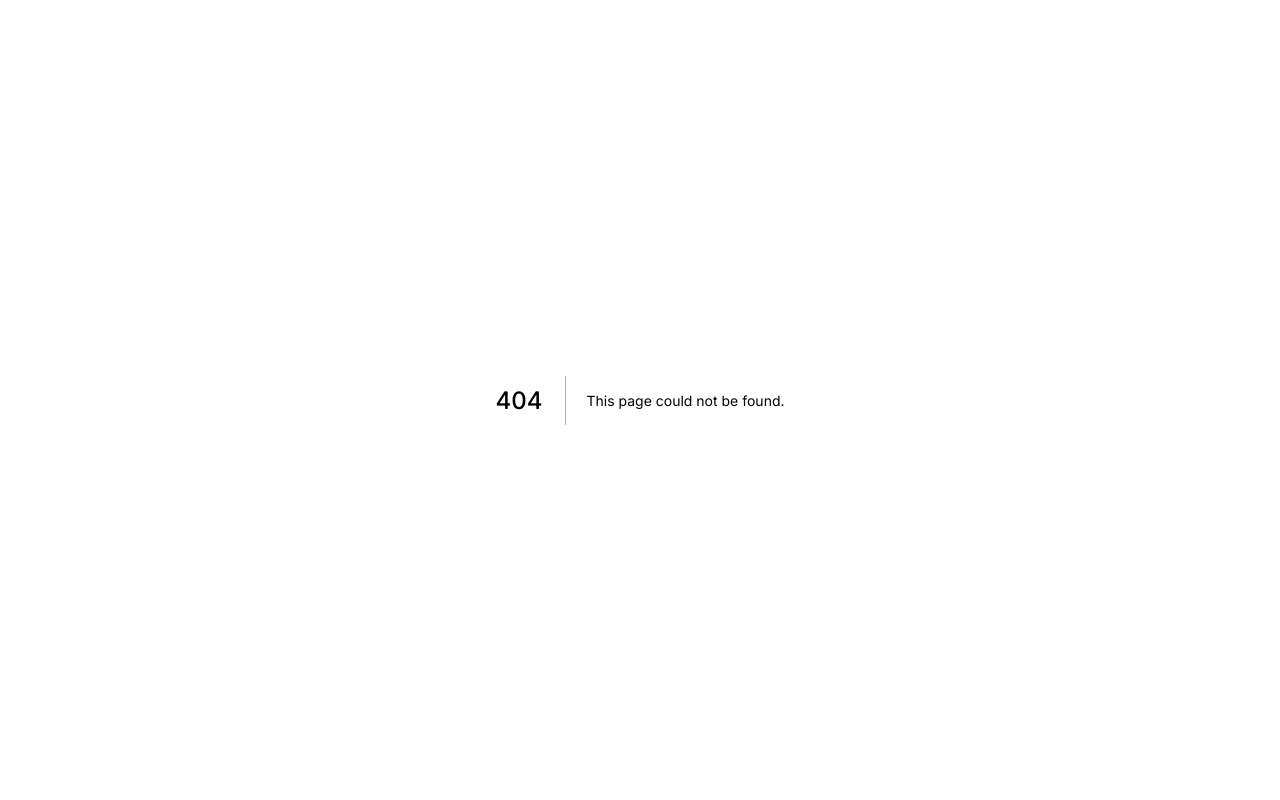
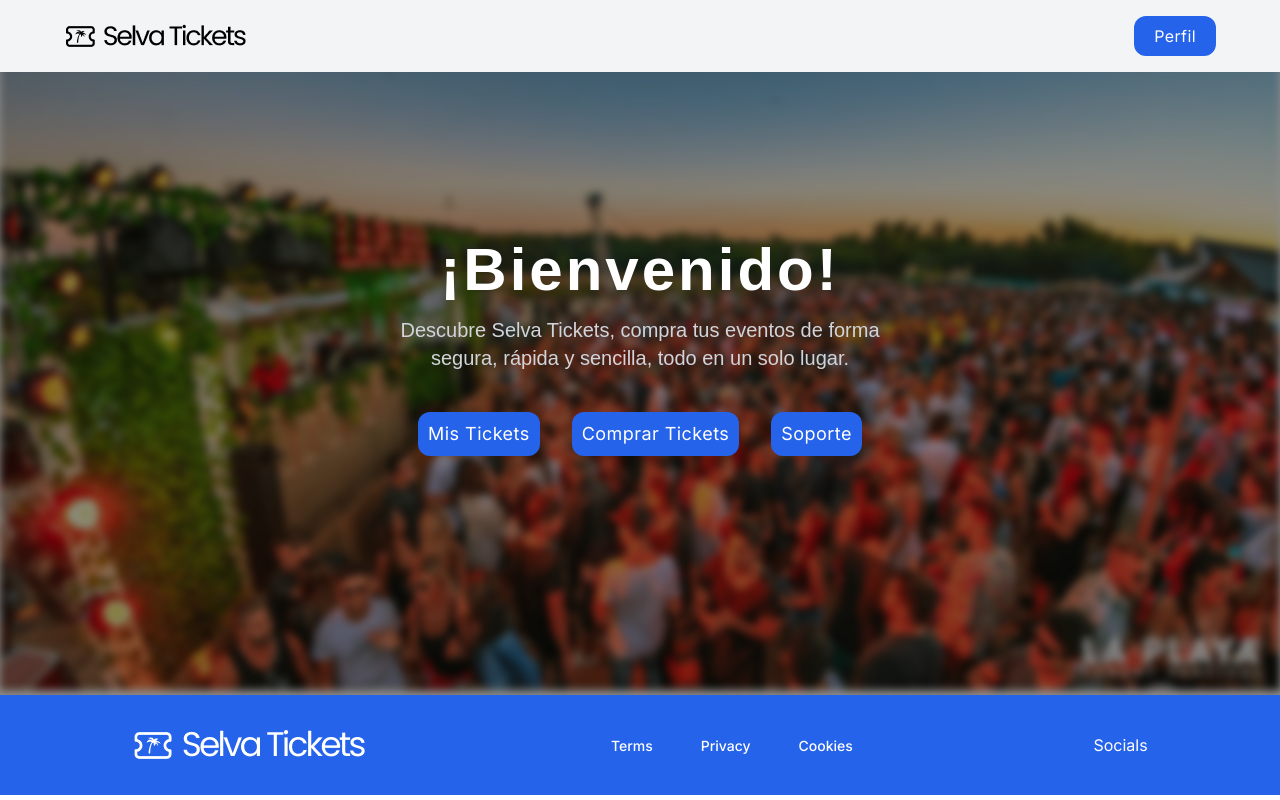
Before and after one commit to Paradis4432/ticketera, a Next.js app: page /home/logged in a window 1280 px wide. Before the commit this address had no page. Built offline with nearby package versions, Linux system fonts and the light colour scheme.

Commit message:
Home CSS
- new link to login, profile and logged home

```diff
--- /dev/null
+++ b/app/(home)/home/logged/page.tsx
@@ -0,0 +1,58 @@
+import React from 'react';
+import Link from 'next/link';
+import Image from 'next/image';
+import Buttons from '../../../components/ui/buttons';
+import logo from '../../../../assets/bynlogo.png';
+import bgImage from '../../../../assets/homebg.png';
+
+const Page = () => {
+  return (
+    <main>
+    <header className="w-full bg-gray-100 max-h-[72px] z-10 absolute top-0">
+        <nav className="max-w-[1440px] flex mx-auto justify-between items-center sm:px-16 px-6 py-3">
+            <Link href="/" className='flex max-h-[39px] w-auto'>
+                <Image src={logo} alt="Selva Tickets logo"/>
+            </Link>
+            <Buttons
+                text="Perfil"
+                containerStyle="bg-blue-600 text-white rounded-xl py-[8px] px-[20px] text-base font-normal tracking-wide"
+                navigateTo='/profile'
+            />
+        </nav>
+    </header>
+    <body>
+    <div className="w-full min-h-[695px] max-h-[995px] relative content-center bg-top bg-cover">
+            <Image className="z-0 max-h-[900px] w-full bg-custom-1 blur-sm" src={bgImage} alt="" />
+            <div className="absolute inset-0 bg-black opacity-45"></div>
+            <div className="absolute inset-0 flex flex-col items-center justify-center z-2">
+                <h1 className="z-10 font-bold text-center text-6xl text-white tracking-wider">
+                ¡Bienvenido!
+                </h1>
+                <h2 className="z-10 font-normal text-center text-xl text-gray-300 mt-3">
+                    Descubre Selva Tickets, compra tus eventos de forma <br /> segura, rápida y sencilla, todo en un solo lugar.
+                </h2>
+                <div className='gap-8 flex justify-center '>
+                <Buttons
+                 text="Mis Tickets"
+                 containerStyle="bg-blue-600 text-white rounded-xl mt-10 py-[8px] px-[10px] text-lg font-normal tracking-wide gap-[10px]"
+                 navigateTo='/'
+                />
+                <Buttons
+                 text="Comprar Tickets"
+                 containerStyle="bg-blue-600 text-white rounded-xl mt-10 py-[8px] px-[10px] text-lg font-normal tracking-wide gap-[10px]"
+                 navigateTo='/'
+                />
+                <Buttons
+                 text="Soporte"
+                 containerStyle="bg-blue-600 text-white rounded-xl mt-10 py-[8px] px-[10px] text-lg font-normal tracking-wide gap-[10px]"
+                 navigateTo='/'
+                />
+                </div>
+            </div>
+        </div>
+    </body>
+    </main>
+  )
+}
+
+export default Page
--- a/app/(home)/layout.tsx
+++ b/app/(home)/layout.tsx
@@ -1,12 +1,11 @@
 import {PropsWithChildren} from "react";
-import {Navbar} from "@/app/components/ui/navbar";
+import Navbar from "@/app/components/ui/navbar";
 import {Footer} from "@/app/components/ui/footer";
 
 export default function Home({children}: PropsWithChildren<{}>) {
     return (
         <html>
             <body>
-              <Navbar />
               {children}
               <Footer/>
             </body>
--- a/app/(home)/page.tsx
+++ b/app/(home)/page.tsx
@@ -2,6 +2,7 @@
 
 import Events from '@/app/components/ui/events';
 import Hero from '@/app/components/ui/hero';
+import Navbar from '@/app/components/ui/navbar';
 import { SearchBar } from '../components';
 import {useEffect, useState} from "react";
 import {fetchTop10Events} from "@/app/(home)/actions";
@@ -21,6 +22,7 @@ export default function Home() {
 
     return (
         <main>
+            <Navbar />
             <Hero/>
             <div className="w-full min-h-[112px] bg-gray-400 z-1 mt-0 flex items-center justify-start">
                 <div className="w-full text-white font-medium text-4xl overflow-hidden">
--- a/app/(login)/login/page.tsx
+++ b/app/(login)/login/page.tsx
@@ -1,11 +1,29 @@
-import { Navbar } from "@/app/components/ui/navbar"
+import  Navbar  from "@/app/components/ui/navbar"
+import { Buttons } from "@/app/components";
 
 function Page() {
     return (
         <main>
-            <Navbar />
+            <div className="w-full flex items-center justify-center h-[100vh] grid-cols-2">
+                <div className="bg-black w-[50%] h-[100vh]"> </div>
+                <div className="bg-white w-[50%] h-[100vh] content-center justify-center items-center">
+                    <h2 className="flex justify-center mb-3 ">Inicia Sesion</h2>
+                    <div className="flex justify-center">
+                        <Buttons
+                        text="Usuario Logueado"
+                        containerStyle="bg-blue-600 text-white rounded-xl py-[8px] px-[10px] text-lg font-normal tracking-wide gap-[10px] "
+                        navigateTo='/home/logged'
+                        />
+                        <Buttons
+                        text="Usuario No Logueado"
+                        containerStyle="bg-blue-600 text-white rounded-xl py-[8px] px-[10px] ml-[40px] text-lg font-normal tracking-wide gap-[10px]"
+                        navigateTo='/'
+                        />
+                    </div>
+                </div>
+            </div>
         </main>
     )
 }
 
-export default Page
+export default Page;
--- /dev/null
+++ b/app/(profile)/profile/page.tsx
@@ -0,0 +1,9 @@
+import React from 'react'
+
+const Page = () => {
+  return (
+    <div>page</div>
+  )
+}
+
+export default Page
--- a/app/components/ui/hero.tsx
+++ b/app/components/ui/hero.tsx
@@ -18,7 +18,7 @@ const Hero = () => {
             <div className="absolute inset-0 bg-black opacity-45"></div>
             <div className="absolute inset-0 flex flex-col items-center justify-center z-2">
                 <h1 className="z-10 font-bold text-center text-6xl text-white tracking-wider">
-                Experiencias únicas con <br /> Selva Tickets!
+                TODOS TUS EVENTOS EN SELVA TICKETS!
                 </h1>
                 <h2 className="z-10 font-normal text-center text-xl text-gray-300 mt-3">
                     Descubre Selva Tickets, compra tus eventos de forma <br /> segura, rápida y sencilla, todo en un solo lugar.
--- a/app/components/ui/navbar.tsx
+++ b/app/components/ui/navbar.tsx
@@ -65,6 +65,4 @@ const Navbar = () => {
     );
 }
 
-export {
-    Navbar
-}
+export default Navbar
--- a/app/components/ui/searchevents.tsx
+++ b/app/components/ui/searchevents.tsx
@@ -1,7 +1,7 @@
 "use client"
-import { useState } from 'react';
+import { useState, Fragment } from 'react';
 import { searchEventsProps } from '../../types/index';
-import { Combobox, ComboboxInput, Transition } from '@headlessui/react';
+import { Combobox, ComboboxInput, ComboboxOptions, Transition } from '@headlessui/react';
 
 const SearchEvents = ({ events, setEvents }: searchEventsProps) => {
   const [query, setQuery] = useState('');
@@ -19,6 +19,8 @@ const SearchEvents = ({ events, setEvents }: searchEventsProps) => {
             </div>
         </Combobox>
 
+
+
     </div>
   )
 }
--- a/app/global.css
+++ b/app/global.css
@@ -12,7 +12,7 @@
 }
 
 h1, h2 {
-    font-family: 'Inter', sans-serif;
+    font-family: 'koulen', sans-serif;
 }
 
 .right-to-left {
```
Also changed, not shown: middleware.ts (+7 -7 lines), assets/fonts/Koulen-Regular.ttf (added).
